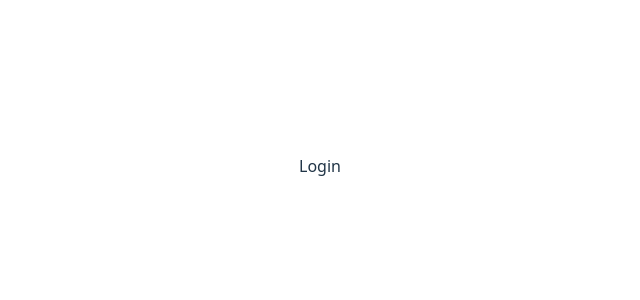
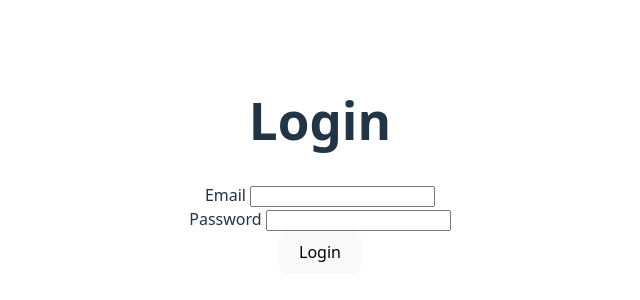
Before and after one commit to deepika-sen-git/Role_based_access_model, a React (Vite) app in the folder client/: page /login in a window 1280 px wide. Shown: the part 234-534 px from the top of the page, without its empty margins (320-960 px from the left). Built offline with nearby package versions, Linux system fonts and the light colour scheme.

Commit message:
add login page

```diff
--- a/client/src/App.jsx
+++ b/client/src/App.jsx
@@ -5,6 +5,7 @@ import './App.css'
 import { Route, Routes } from 'react-router-dom'
 import { Register } from './pages/Register'
 import { Login } from './pages/Login'
+import { Profile } from './pages/Profile'
 
 function App() {
   return (
@@ -12,6 +13,7 @@ function App() {
       <Route path='/' element={<Register/>}/>
       <Route path='/register' element={<Register/>}/>
       <Route path='/login' element={<Login/>}/>
+      <Route path='/profile' element={<Profile/>}/>
     </Routes>
   )
 }
--- a/client/src/pages/Login.jsx
+++ b/client/src/pages/Login.jsx
@@ -1,7 +1,53 @@
+import axios from 'axios';
 import React from 'react'
+import { useState } from 'react';
 
 export const Login = () => {
+   const [formData, setFormData] = useState({
+      email: "",
+      password:""
+    });
+
+    const handleChange = (e) => {
+    setFormData((prev) => ({
+      ...prev,
+      [e.target.name]: e.target.value,
+    }));
+  };
+
+  const handleSubmit = async (e) => {
+    e.preventDefault();
+    try {
+      console.log(formData, "formData");
+
+      const res = await axios.post("http://localhost:3000/login", formData);
+      console.log(res);
+
+      localStorage.setItem('token', res.data.token);
+
+    } catch (error) {
+      console.log(error.message);
+    }
+  };
+
   return (
-    <div>Login</div>
+    <>
+      <h1>Login</h1>
+      <form onSubmit={handleSubmit}>
+
+        <div>
+          <label htmlFor="email">Email </label>
+          <input type="text" name="email" onChange={handleChange} />
+        </div>
+        <div>
+          <label htmlFor="password">Password </label>
+          <input type="text" name="password" onChange={handleChange} />
+        </div>
+
+      <button type="submit">
+        Login
+      </button>
+      </form>
+    </>
   )
 }
--- a/client/src/pages/Register.jsx
+++ b/client/src/pages/Register.jsx
@@ -6,6 +6,7 @@ export const Register = () => {
   const [formData, setFormData] = useState({
     name: "",
     email: "",
+    password:"",
     phone: "",
     time: "",
     date: "",
@@ -26,6 +27,8 @@ export const Register = () => {
 
       const res = await axios.post("http://localhost:3000/register", formData);
       console.log(res);
+      localStorage.setItem('token', res.data.token);
+
     } catch (error) {
       console.log(error.message);
     }
@@ -33,7 +36,7 @@ export const Register = () => {
 
   return (
     <>
-      <h1>Register as Patient</h1>
+      <h1>Register</h1>
       <form onSubmit={handleSubmit}>
         <div>
           <label htmlFor="name">Full Name </label>
```
